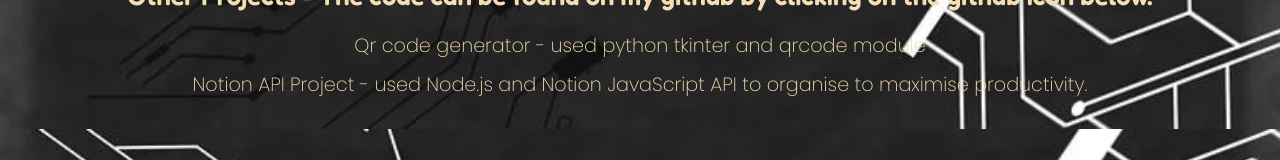
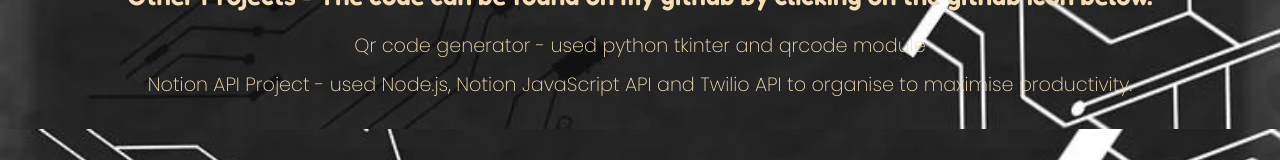
Before and after one commit to Coeze/portfolio, a React (Create React App) app: page / in a window 1280 px wide. Shown: the part 3517-3677 px from the top of the page. Built offline with nearby package versions, Linux system fonts and the light colour scheme; a web font is replaced by a local one.

Commit message:
added content

```diff
--- a/src/components/OtherProjects.js
+++ b/src/components/OtherProjects.js
@@ -7,7 +7,7 @@
         Other Projects - The code can be found on my github by clicking on the github icon below.
         <div className={styles.projects}>
             <p>Qr code generator - used python tkinter and qrcode module</p>
-            <p>Notion API Project - used Node.js and Notion JavaScript API to organise to maximise productivity. </p>
+            <p>Notion API Project - used Node.js, Notion JavaScript API and Twilio API to organise to maximise productivity. </p>
         </div>
     </div>
   )
```
